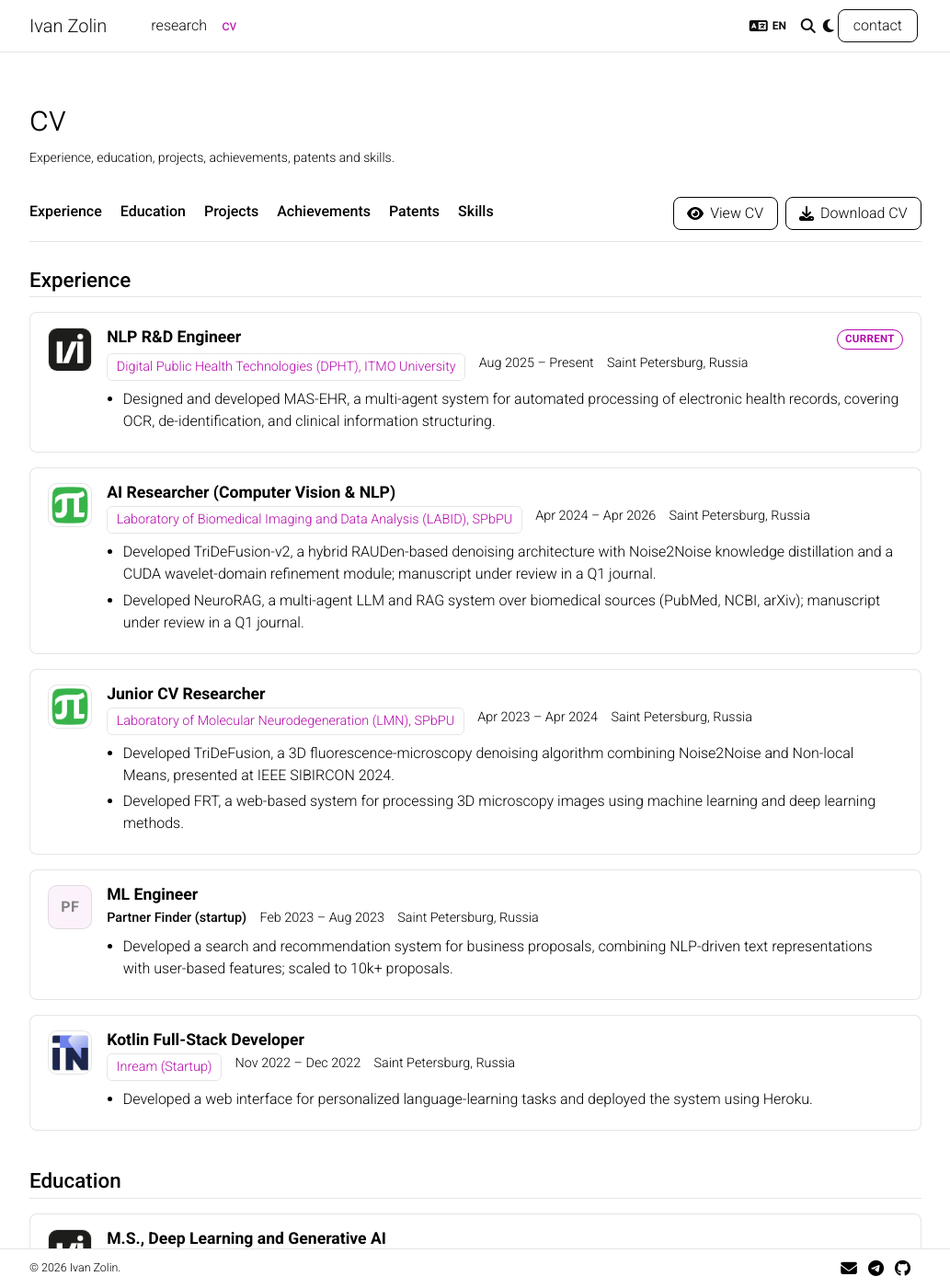
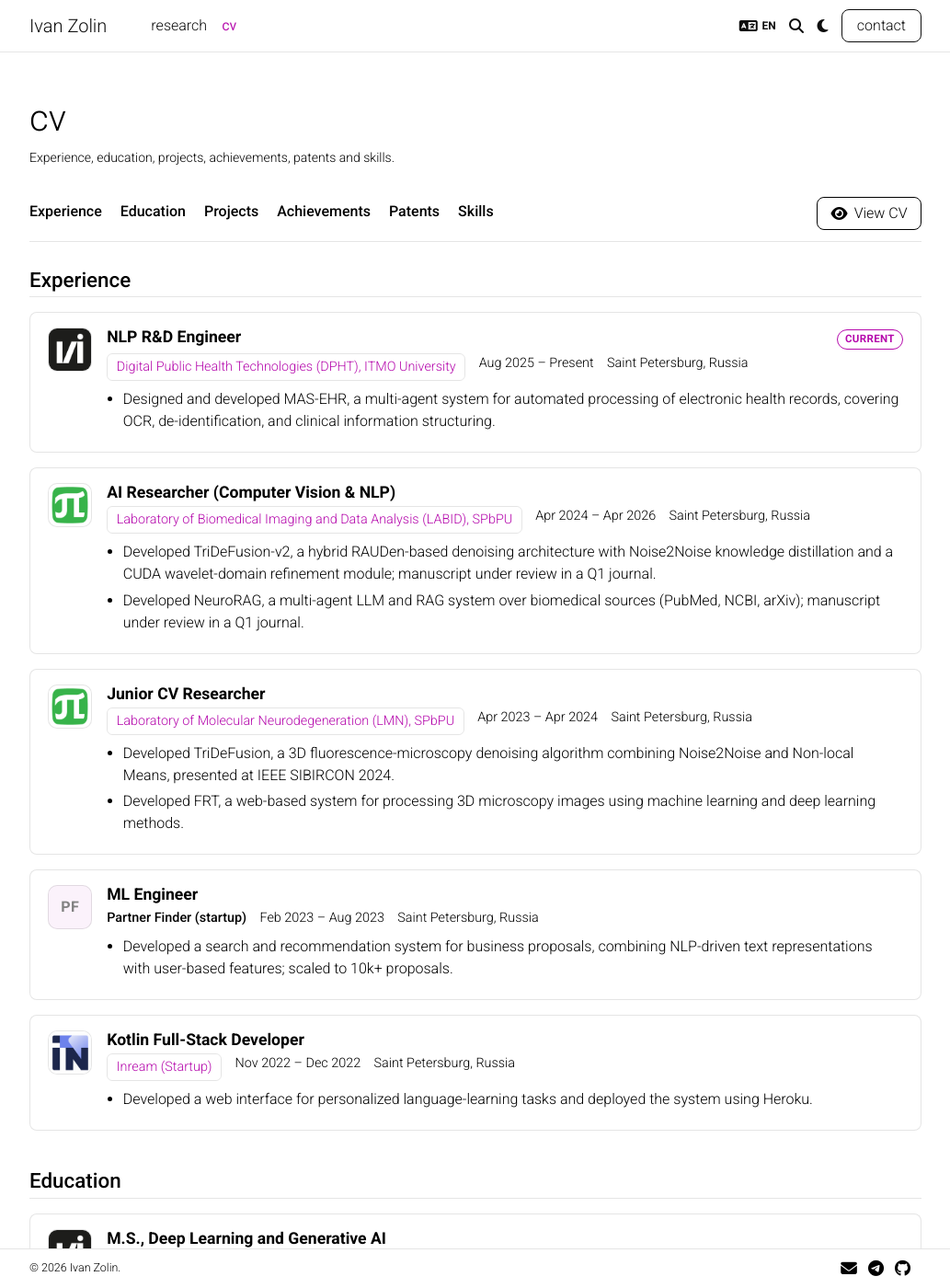
Before and after one commit to IMZolin/imzolin.github.io, a Jekyll site: the page built from _pages/cv.md, in a window 1280 px wide and 1400 px high. Shown: the whole window at 92% size, without its empty margins (123-1156 px from the left). Built offline with Jekyll 4.4.1, drawn with Linux system fonts in a browser that asks for light colours; comment, search, counter and statistics services are not loaded; a style sheet for code colours, icons or effects is not loaded.

Commit message:
fix: CV button, search and header spacing
- Home: "View CV" under the photo, full photo width; remove Download CV;
  start sections below the floated photo so nothing overlaps it
- Fix invisible button label on hover (theme colored every <span>)
- Search: fix "//assets/..." URLs (baseurl "/") and a crash on education
  entries; index the contact page
- Header: equal gaps between the language, search, theme icons and the
  contact button

Co-Authored-By: Claude Sonnet 5.5 <noreply@anthropic.com>

```diff
--- a/_data/cv.yml
+++ b/_data/cv.yml
@@ -3,7 +3,5 @@
 # (published there from personal-os) by the deploy workflow before every build.
 en:
   view: assets/pdf/cv.pdf
-  download: assets/pdf/cv.pdf
 ru:
   view: assets/pdf/cv_ru.pdf
-  download: assets/pdf/cv_ru.pdf
--- a/_layouts/about.html
+++ b/_layouts/about.html
@@ -29,6 +29,9 @@ layout: default
               alt=page.profile.image
               cache_bust=true -%}
             {% endif -%}
+            <div class="profile-cv">
+              <a class="cv-download" data-cv-link="view" href="{{ site.data.cv.en.view | relative_url }}" target="_blank" rel="noopener noreferrer"><i class="fas fa-eye"></i> <span data-cv-label>View CV</span></a>
+            </div>
             {%- if page.profile.address %}
             <div class="address">
               {{ page.profile.address }}
--- a/_pages/cv.md
+++ b/_pages/cv.md
@@ -18,7 +18,6 @@ description: Experience, education, projects, achievements, patents and skills.
   </nav>
   <div class="cv-actions">
     <a class="cv-download" data-cv-link="view" href="{{ site.data.cv.en.view | relative_url }}" target="_blank" rel="noopener noreferrer"><i class="fas fa-eye"></i> <span data-cv-label>View CV</span></a>
-    <a class="cv-download" data-cv-link="download" href="{{ site.data.cv.en.download | relative_url }}" download><i class="fas fa-download"></i> <span data-cv-label>Download CV</span></a>
   </div>
 </div>
 
--- a/_sass/_contact.scss
+++ b/_sass/_contact.scss
@@ -222,8 +222,37 @@ body { padding-bottom: 64px !important; }
   border-radius: 8px;
   color: var(--global-text-color);
   white-space: nowrap;
+  -webkit-tap-highlight-color: transparent;
 
-  &:hover { background: var(--global-text-color); color: var(--global-bg-color); text-decoration: none; }
+  // The theme colors every <span> with the text color; the label must follow the button instead.
+  span, i { color: inherit; }
+
+  // Same colors in every link state, so a visited / focused / pressed button
+  // never ends up with text matching its fill.
+  &:visited { color: var(--global-text-color); }
+
+  &:hover, &:active, &:focus-visible {
+    background: var(--global-text-color);
+    color: var(--global-bg-color) !important;
+    text-decoration: none;
+    outline: none;
+  }
+
+  &:focus:not(:focus-visible):not(:hover):not(:active) {
+    background: transparent;
+    color: var(--global-text-color);
+  }
+}
+
+// "View CV" under the photo: as wide as the photo.
+.profile-cv {
+  margin-top: 0.75rem;
+
+  .cv-download {
+    display: flex;
+    justify-content: center;
+    width: 100%;
+  }
 }
 
 html { scroll-behavior: smooth; }
@@ -235,3 +264,16 @@ html { scroll-behavior: smooth; }
   .dyn-card, .dyn-section { break-inside: avoid; }
   .dyn-panel[hidden] { display: none !important; }
 }
+
+// Header, right side: icons and the contact button are separated by one equal gap
+// (no per-item padding / margins).
+.navbar .navbar-nav.nav-actions {
+  gap: 0.9rem;
+
+  .toggle-container button { padding: 0; }
+  .nav-contact .nav-link { margin: 0; }
+}
+
+@media (min-width: 576px) {
+  .navbar .navbar-nav.nav-actions { align-items: center; }
+}
--- a/_sass/_dynamic-content.scss
+++ b/_sass/_dynamic-content.scss
@@ -376,13 +376,7 @@
   .dyn-panel { max-height: 340px; overflow-y: auto; }
 }
 
-// "View CV" button in the profile (same look as the CV page buttons).
-.dynamic-content .dyn-cv-btn {
-  display: inline-flex;
-  align-items: center;
-  padding: 0.3rem 0.9rem;
-  border: 1px solid var(--global-text-color);
-  border-radius: 8px;
-  color: var(--global-text-color);
-  &:hover { background: var(--global-text-color); color: var(--global-bg-color); text-decoration: none; }
-}
+
+// The profile photo floats to the right and can be taller than the profile text:
+// start the next section below it so the photo / CV button never overlap it.
+.dynamic-content .dyn-section + .dyn-section { clear: both; }
--- a/assets/js/content-loader.js
+++ b/assets/js/content-loader.js
@@ -50,7 +50,6 @@
       huggingface: "Hugging Face",
       project: "Project Page",
       viewCv: "View CV",
-      downloadCv: "Download CV",
       copy: "Copy",
       copied: "Copied",
       present: "Present",
@@ -98,7 +97,6 @@
       huggingface: "Hugging Face",
       project: "Страница проекта",
       viewCv: "Смотреть CV",
-      downloadCv: "Скачать CV",
       copy: "Копировать",
       copied: "Скопировано",
       present: "Настоящее время",
@@ -487,7 +485,7 @@
   // Section renderers
   // ---------------------------------------------------------------------------
 
-  function renderProfile(doc, data, lang, cv) {
+  function renderProfile(doc, data, lang) {
     var t = ui(lang);
     var p = data.profile;
     // The profile opens the page, so it has no "About" heading or divider.
@@ -511,16 +509,6 @@
       loc.appendChild(el(doc, "i", "fas fa-map-marker-alt"));
       loc.appendChild(doc.createTextNode(" " + p.location));
       wrap.appendChild(loc);
-    }
-    var cvUrls = cv && (cv[lang] || cv.en);
-    if (cvUrls && isSafeUrlOrPath(cvUrls.view)) {
-      var cvRow = el(doc, "div", "dyn-links-row");
-      var cvLink = el(doc, "a", "dyn-cv-btn", t.viewCv);
-      cvLink.href = resolveSitePath(cvUrls.view, cv.__base);
-      cvLink.target = "_blank";
-      cvLink.rel = "noopener noreferrer";
-      cvRow.appendChild(cvLink);
-      wrap.appendChild(cvRow);
     }
     if (isArray(p.interests) && p.interests.length) {
       wrap.appendChild(el(doc, "h3", "dyn-subheading", t.interests));
@@ -1243,7 +1231,7 @@
     extras = extras || {};
     var frag = doc.createDocumentFragment();
     function want(id) { return !sections || sections.indexOf(id) !== -1; }
-    if (want("profile")) { frag.appendChild(renderProfile(doc, data, lang, extras.cv)); }
+    if (want("profile")) { frag.appendChild(renderProfile(doc, data, lang)); }
     // News and selected papers are opt-in: only pages that list them render them.
     if (sections && want("news") && isArray(extras.news) && extras.news.length) {
       frag.appendChild(renderNews(doc, extras.news, lang));
@@ -1384,7 +1372,7 @@
         var urls = cv && (cv[lang] || cv.en);
         if (urls && isSafeUrlOrPath(urls[kind])) { cvLinks[c].setAttribute("href", resolveSitePath(urls[kind], siteBase)); }
         var cvLabel = cvLinks[c].querySelector("[data-cv-label]");
-        if (cvLabel) { cvLabel.textContent = kind === "download" ? cvT.downloadCv : cvT.viewCv; }
+        if (cvLabel) { cvLabel.textContent = cvT.viewCv; }
       }
       var codes = doc.querySelectorAll("[data-lang-code]");
       for (var j = 0; j < codes.length; j++) { codes[j].textContent = lang.toUpperCase(); }
--- a/assets/js/search.js
+++ b/assets/js/search.js
@@ -34,7 +34,8 @@
   function load() {
     if (index) { return Promise.resolve(index); }
     if (loading) { return loading; }
-    var base = document.getElementById("site-search").getAttribute("data-base");
+    // baseurl is "/" here: without trimming, base + "/assets/..." becomes "//assets/..." (another host).
+    var base = (document.getElementById("site-search").getAttribute("data-base") || "").replace(/\/+$/, "");
     loading = Promise.all([
       fetchJson(base + "/assets/json/content.json"),
       fetchJson(base + "/assets/json/search.json")
@@ -44,8 +45,10 @@
       if (content) {
         SECTIONS.forEach(function (s) {
           (content[s] || []).forEach(function (it) {
-            var title = pick(it.title) || pick(it.role) || it.organization || it.institution || it.id;
-            var sub = pick(it.role) && it.organization ? it.organization : (it.venue || it.degree || "");
+            var degree = [pick(it.degree), pick(it.field)].filter(Boolean).join(", ");
+            var title = String(pick(it.title) || pick(it.role) || degree || it.organization || pick(it.institution) || it.id);
+            var sub = pick(it.role) && it.organization ? it.organization :
+              ((it.venue && it.venue.name) || pick(it.institution) || "");
             items.push({
               title: title, sub: s + (sub ? " · " + sub : ""),
               url: base + (PAGE_OF[s] || (CV_SECTIONS.indexOf(s) !== -1 ? "/cv/" : "/")) + "#section-" + (s === "achievements" && /^patent-/.test(it.id) ? "patents" : s),
--- a/search.json
+++ b/search.json
@@ -5,7 +5,7 @@ sitemap: false
 ---
 [
 {%- assign first = true -%}
-{%- for p in site.pages -%}{%- if p.title and p.url != '/404.html' and p.nav and p.autogen == nil -%}
+{%- for p in site.pages -%}{%- if p.title and p.url != '/404.html' and p.autogen == nil and p.layout == 'page' and p.url != '/news/' -%}
 {%- unless first -%},{%- endunless -%}{%- assign first = false -%}
 {"title": {{ p.title | jsonify }}, "url": {{ p.url | relative_url | jsonify }}, "text": {{ p.description | default: '' | jsonify }}}
 {%- endif -%}{%- endfor -%}
```
